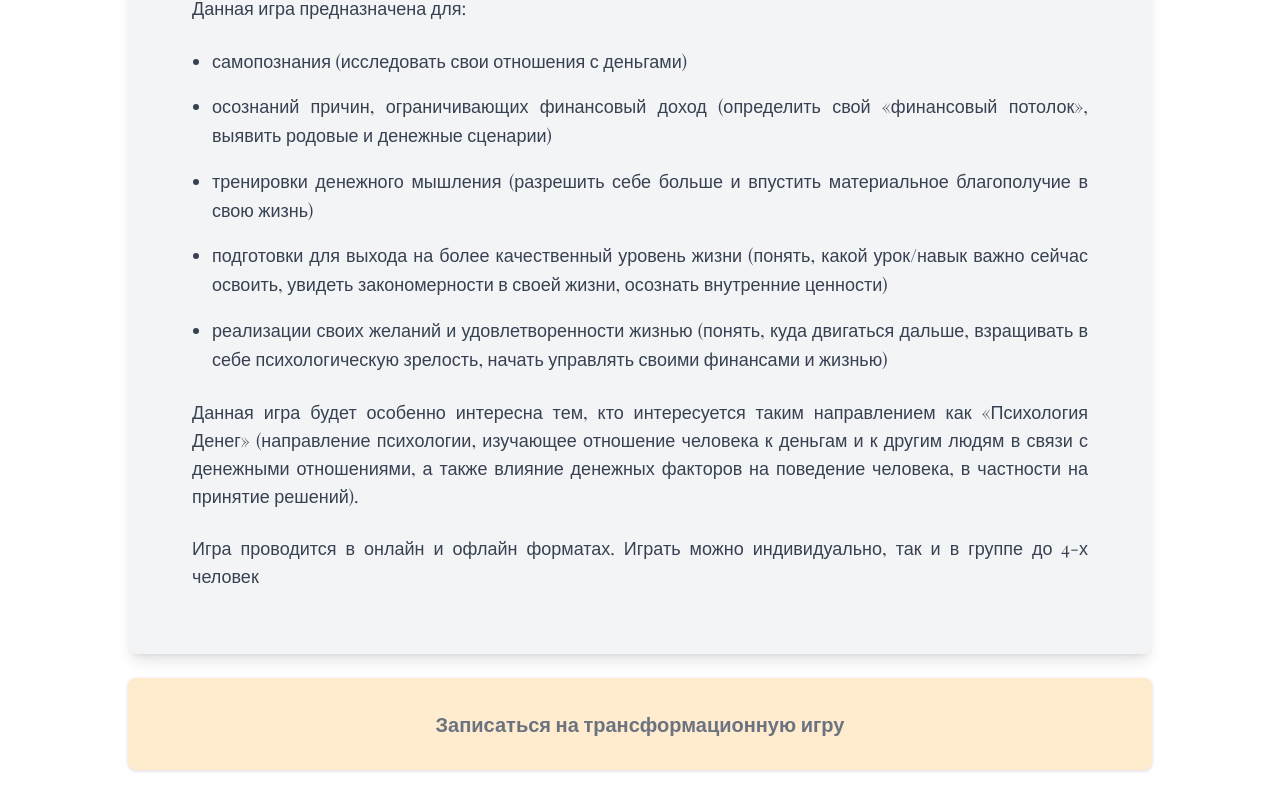
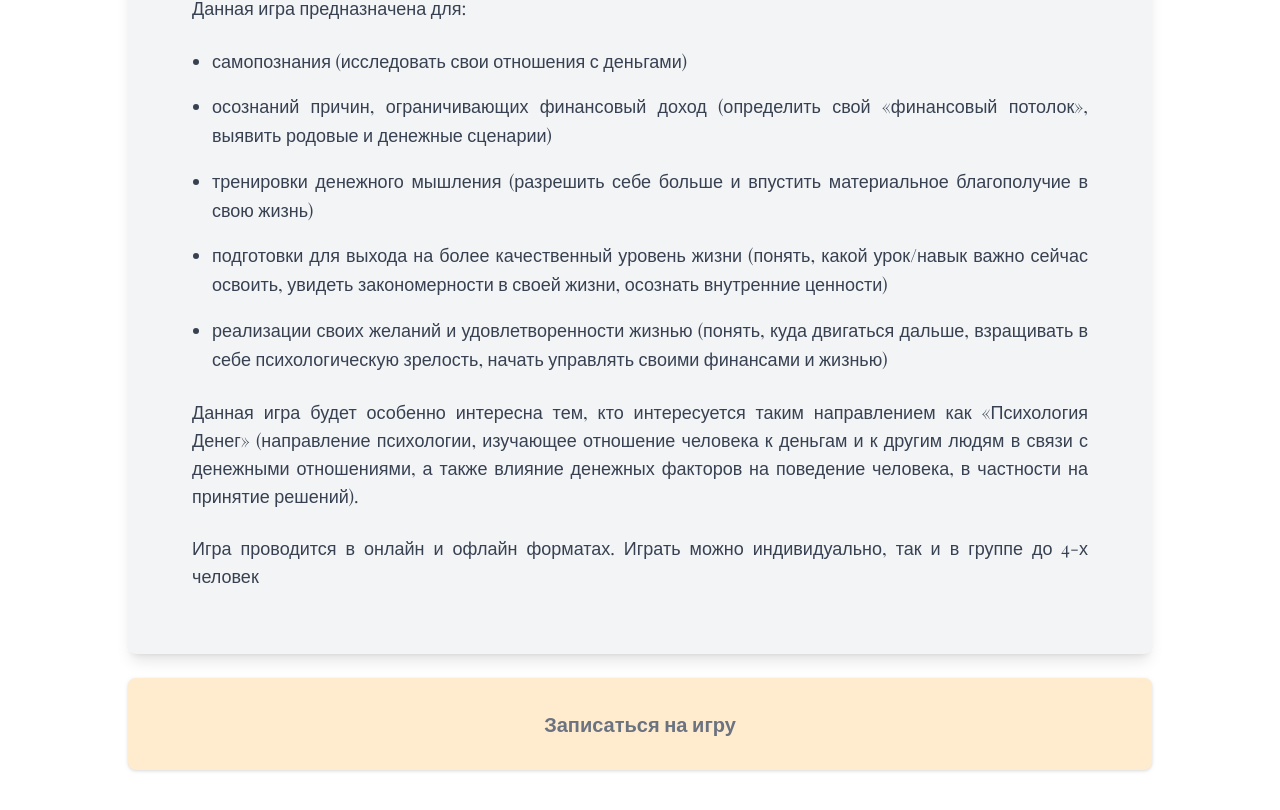
Before and after one commit to vlkhvnn/kamshat-b, a React (Vite) app: page /programs/moneytown in a window 1280 px wide. Shown: the part 383-1193 px from the top of the page. Built offline with nearby package versions, Linux system fonts and the light colour scheme; a web font is replaced by a local one.

Commit message:
fix: button texts

```diff
--- a/src/pages/programs/MoneySetPage.tsx
+++ b/src/pages/programs/MoneySetPage.tsx
@@ -49,7 +49,7 @@ const MoneySetPage = ({}: Props) => {
           </div>
         </div>
         <a
-        href="https://wa.me/77080546175?text=Хочу%20получить%20нумерологическую%20сессию"
+        href="https://wa.me/77080546175?text=Хочу%20заказать%20«Денежный%20Сет»"
         target="_blank"
         rel="noopener noreferrer"
         className={`bg-cream-100 drop-shadow mt-6 block w-full ${isAboveMediumScreens ? "text-xl py-8" : " py-4"} font-bold  px-6 rounded-lg hover:bg-primary-300 transition text-center`}
--- a/src/pages/programs/MoneyTownPage.tsx
+++ b/src/pages/programs/MoneyTownPage.tsx
@@ -54,12 +54,12 @@ const MoneyTownPage = ({}: Props) => {
           </div>
         </div>
         <a
-        href="https://wa.me/77080546175?text=Хочу%20получить%20нумерологическую%20сессию"
+        href="https://wa.me/77080546175?text=Хочу%20записаться%20на%20игру%20«Денежный%20Город»"
         target="_blank"
         rel="noopener noreferrer"
         className={`bg-cream-100 drop-shadow mt-6 block w-full ${isAboveMediumScreens ? "text-xl py-8" : " py-4"} font-bold  px-6 rounded-lg hover:bg-primary-300 transition text-center`}
         >
-            Записаться на трансформационную игру
+            Записаться на игру
         </a>
       </motion.div>
     </section>
```
